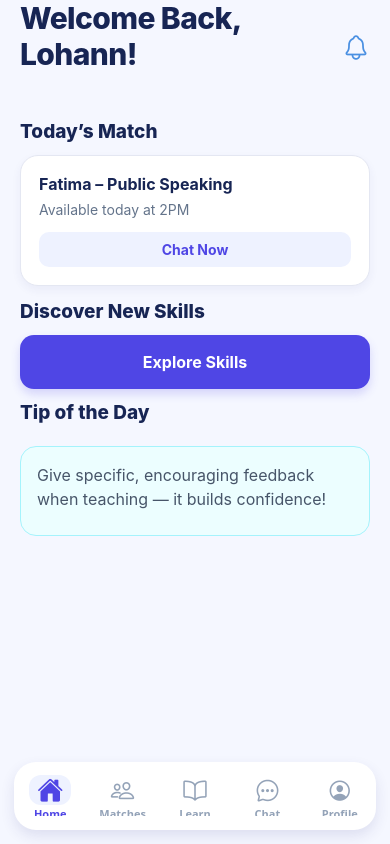
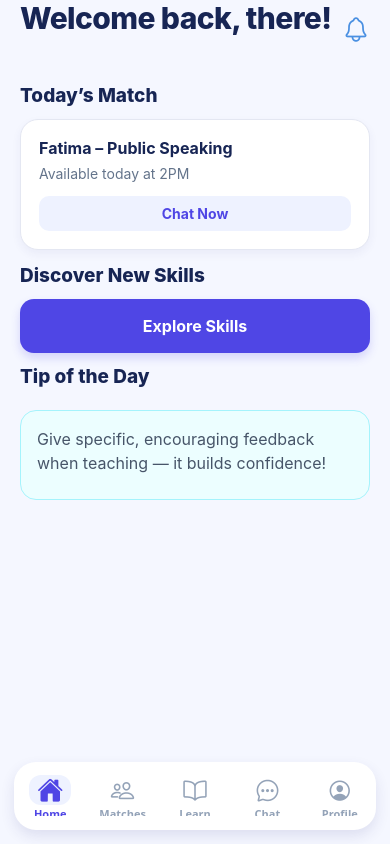
Before and after one commit to lohann16/skillsswap, a React Native app: screen /MainApp in a window 390 px wide. Built offline with nearby package versions, Linux system fonts and the light colour scheme; no server answers.

Commit message:
feat(dashboard): show real logged-in user's name
- Replace hardcoded "Lohann" with the current Firebase Auth user's
  displayName via onAuthStateChanged
- Fall back to the email prefix if displayName is unset, or "there"
  if no user is signed in

```diff
--- a/screens/DashboardScreen.js
+++ b/screens/DashboardScreen.js
@@ -1,14 +1,31 @@
-import React from 'react';
+import React, { useState, useEffect } from 'react';
 import { View, Text, TouchableOpacity, ScrollView } from 'react-native';
 import { Ionicons } from '@expo/vector-icons';
+import { onAuthStateChanged } from 'firebase/auth';
+import { auth } from '../firebase/config';
 import { globalStyles } from '../styles/globalStyles';
 
 export default function DashboardScreen({ navigation }) {
+  const [displayName, setDisplayName] = useState('');
+
+  useEffect(() => {
+    const unsubscribe = onAuthStateChanged(auth, (user) => {
+      if (user) {
+        // Fall back to the email's first part if no display name was set
+        setDisplayName(user.displayName || user.email?.split('@')[0] || 'there');
+      } else {
+        setDisplayName('there');
+      }
+    });
+
+    return unsubscribe;
+  }, []);
+
   return (
     <ScrollView contentContainerStyle={globalStyles.container}>
       {/* Header */}
       <View style={globalStyles.dashboardHeader}>
-        <Text style={globalStyles.title}>Welcome Back, Lohann!</Text>
+        <Text style={globalStyles.title}>Welcome back, {displayName}!</Text>
         <TouchableOpacity onPress={() => navigation.navigate('Notifications')}>
           <Ionicons name="notifications-outline" size={28} color="#4a90e2" />
         </TouchableOpacity>
```
